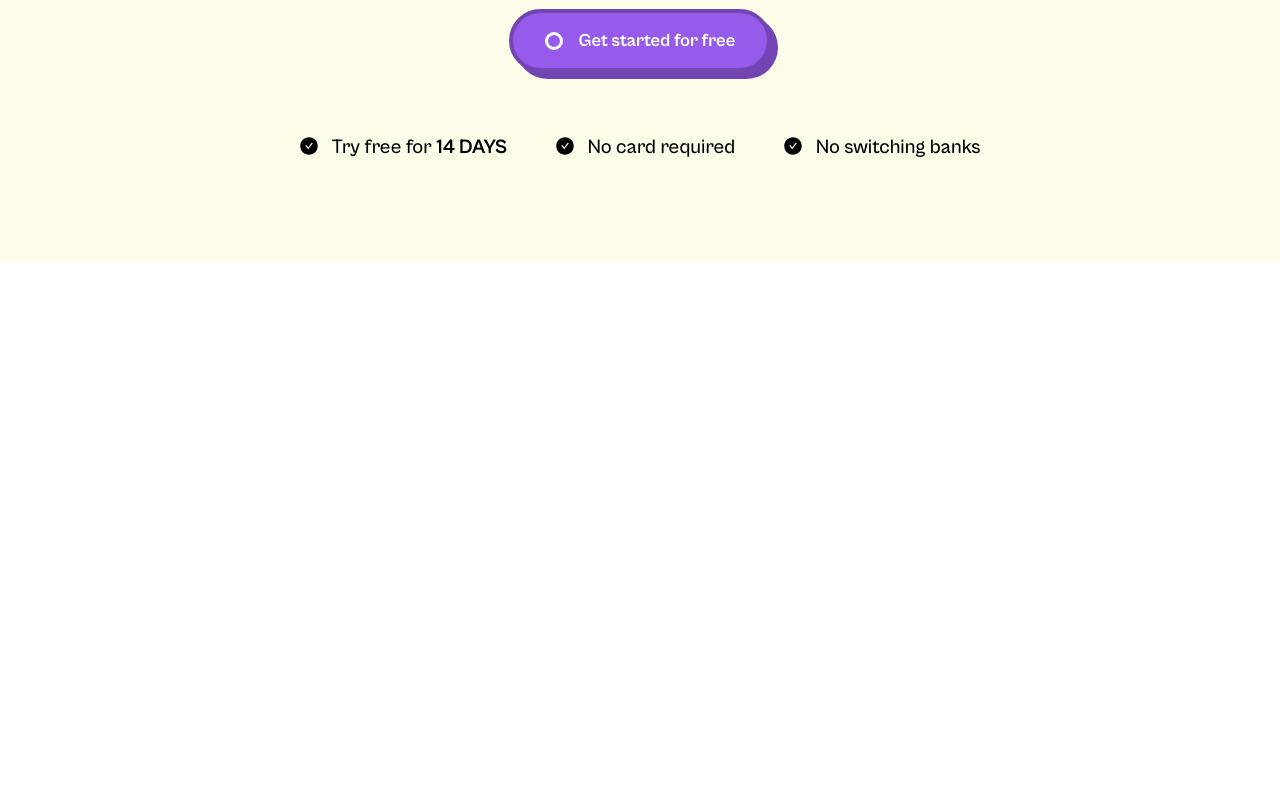
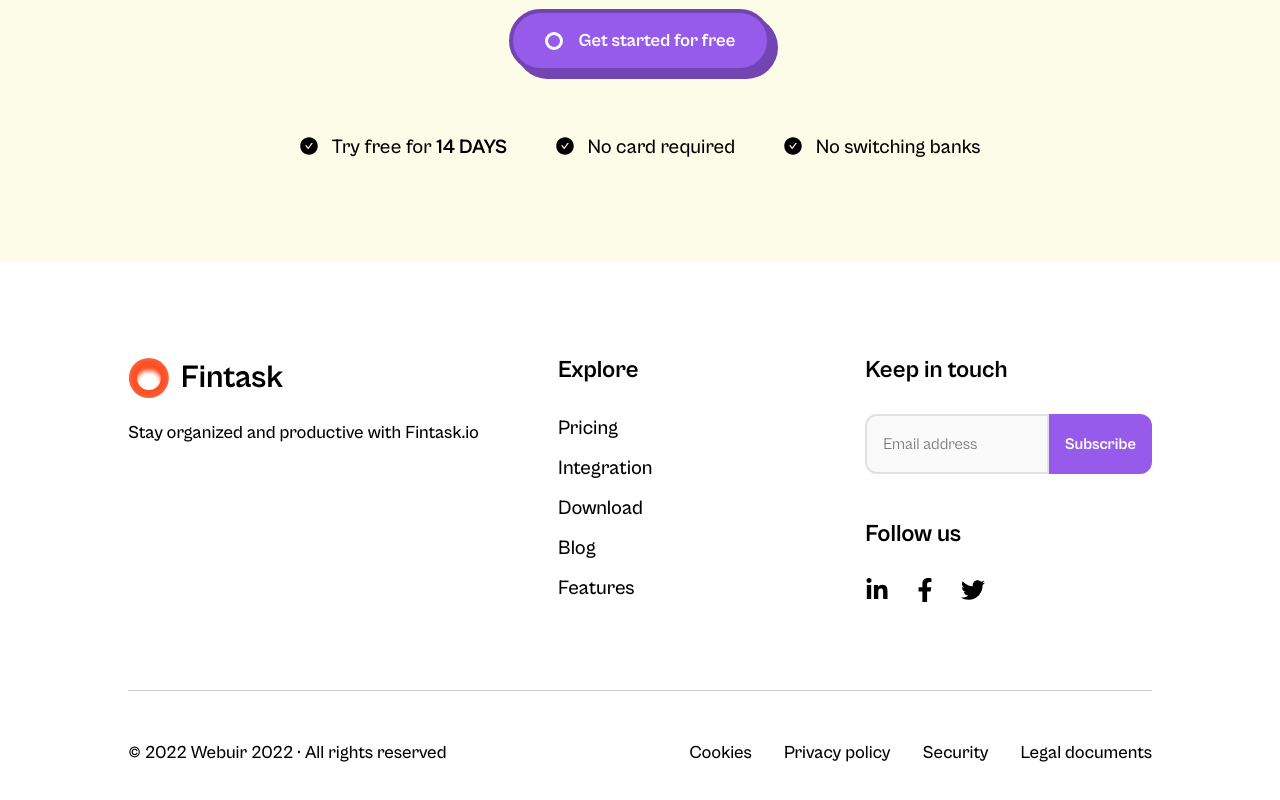
Before and after one commit to BlakeZajac/react-fintask-website, a React (Create React App) app: page / in a window 1280 px wide. Shown: the part 8019-8819 px from the top of the page. Before the commit the page ends 8281 px from the top, so only its background shows below. Built offline with nearby package versions, Linux system fonts and the light colour scheme.

Commit message:
Completed landing page

```diff
--- a/src/App.js
+++ b/src/App.js
@@ -9,6 +9,7 @@ import Pricing from "./containers/pricing/Pricing";
 import Reviews from "./containers/reviews/Reviews";
 import Boilerplate from "./components/boilerplate/Boilerplate";
 import CTA from "./components/cta/CTA";
+import Footer from "./containers/footer/Footer";
 
 function App() {
   return (
@@ -21,6 +22,7 @@ function App() {
       <Reviews />
       <Boilerplate />
       <CTA />
+      <Footer />
     </div>
   );
 }
--- a/src/containers/footer/Footer.jsx
+++ b/src/containers/footer/Footer.jsx
@@ -1,13 +1,13 @@
 import React from "react";
 import Newsletter from "../../components/newsletter/Newsletter";
+import logo from "../../assets/logo.svg";
 import { FaLinkedinIn, FaFacebookF, FaTwitter } from "react-icons/fa";
-
 import "./footer.scss";
 
 const Footer = () => {
   return (
     <div className="section footer">
-      <div className="row">
+      <div className="row footer__row">
         <div className="footer__col">
           <div className="footer__logo first">
             <img src={logo} alt="logo" />
@@ -39,28 +39,36 @@ const Footer = () => {
         <div className="footer__col last">
           <div className="footer__col__content">
             <h4>Keep in touch</h4>
+            <Newsletter />
           </div>
 
           <div className="footer__col__content social">
+            <h4>Follow us</h4>
+            <a>
               <FaLinkedinIn />
+            </a>
+            <a>
               <FaFacebookF />
+            </a>
+            <a>
               <FaTwitter />
+            </a>
+          </div>
         </div>
       </div>
 
       <div className="footer__copyright">
         <div className="footer__copyright__left">
-            <p>
-              © {new Date().getFullYear()} Webuir 2022 · All rights reserved
-            </p>
+          <p>© {new Date().getFullYear()} Webuir 2022 · All rights reserved</p>
         </div>
 
         <div className="footer__copyright__right">
+          <p>
             <a href="#">Cookies</a>
             <a href="#">Privacy policy</a>
             <a href="#">Security</a>
             <a href="#">Legal documents</a>
-          </div>
+          </p>
         </div>
       </div>
     </div>
--- a/src/containers/footer/footer.scss
+++ b/src/containers/footer/footer.scss
@@ -1,8 +1,157 @@
+@import "../../App.scss";
+
 .footer {
+  padding-bottom: 3rem !important;
+
+  @media all and (max-width: $breakpoint-tablet) {
+    padding-bottom: 2rem !important;
+  }
+
+  &__row {
+    display: flex;
+    align-items: flex-start;
+    justify-content: flex-start;
+
+    @media all and (max-width: $breakpoint-tablet) {
+      flex-direction: column;
+    }
+  }
+
   &__logo {
+    img {
+      padding-bottom: 1rem;
+    }
+
+    p {
+      font-size: 1.125rem;
+    }
   }
+
   &__col {
+    width: 100%;
+
+    &:not(:last-child) {
+      margin-bottom: 3rem;
+    }
+
+    @media all and (min-width: $breakpoint-desktop) {
+      width: 28%;
+
+      &:first-child {
+        width: 40%;
+      }
+
+      &:not(:last-child) {
+        margin-right: 2%;
+        margin-bottom: 0;
+      }
+    }
+
     &__content {
+      h4 {
+        font-size: 1.5rem;
+        padding-bottom: 2rem;
+
+        @media all and (max-width: $breakpoint-tablet) {
+          padding-bottom: 1.5rem;
+        }
+      }
+
+      p {
+        &:not(:last-child) {
+          padding-bottom: 0.5em;
+        }
+      }
+
+      a {
+        transition: all 0.1s ease-in-out;
+
+        &:hover {
+          opacity: 0.5;
+          transition: all 0.1s ease-in-out;
+        }
+      }
+
+      input {
+        width: 100%;
+      }
+
+      &.social {
+        padding-top: 3rem;
+
+        a {
+          cursor: pointer;
+          font-size: 1.5rem;
+
+          &:not(:last-child) {
+            margin-right: 1.5rem;
+          }
+        }
+      }
+    }
+  }
+
+  &__copyright {
+    width: 80%;
+    max-width: 1920px;
+    margin: 0 auto;
+    display: flex;
+    flex-wrap: wrap;
+    gap: 0 30px;
+    align-items: center;
+    justify-content: space-between;
+    margin-top: 3rem;
+    padding-top: 3rem;
+    border-top: 1px solid rgba(0, 0, 0, 0.2);
+
+    @media all and (max-width: $breakpoint-tablet) {
+      width: 90%;
+      margin-top: 2rem;
+      padding-top: 2rem;
+    }
+
+    @media all and (max-width: 600px) {
+      align-items: flex-start;
+      flex-direction: column;
+    }
+
+    p,
+    a {
+      font-size: 1.125rem;
+    }
+
+    p {
+      &:first-child {
+        @media all and (max-width: $breakpoint-tablet) {
+          padding-bottom: 1rem;
+        }
+      }
+    }
+
+    a {
+      cursor: pointer;
+      transition: all 0.1s ease-in-out;
+
+      &:hover {
+        opacity: 0.5;
+        transition: all 0.1s ease-in-out;
+      }
+
+      @media all and (max-width: 600px) {
+        display: block;
+
+        &:not(:last-child) {
+          margin-bottom: 4px;
+        }
+      }
+    }
+
+    &__right {
+      a {
+        &:not(:last-child) {
+          margin-right: 2rem;
+        }
+      }
     }
   }
 }
```
Lines whose indentation alone changed are shown as unchanged.
